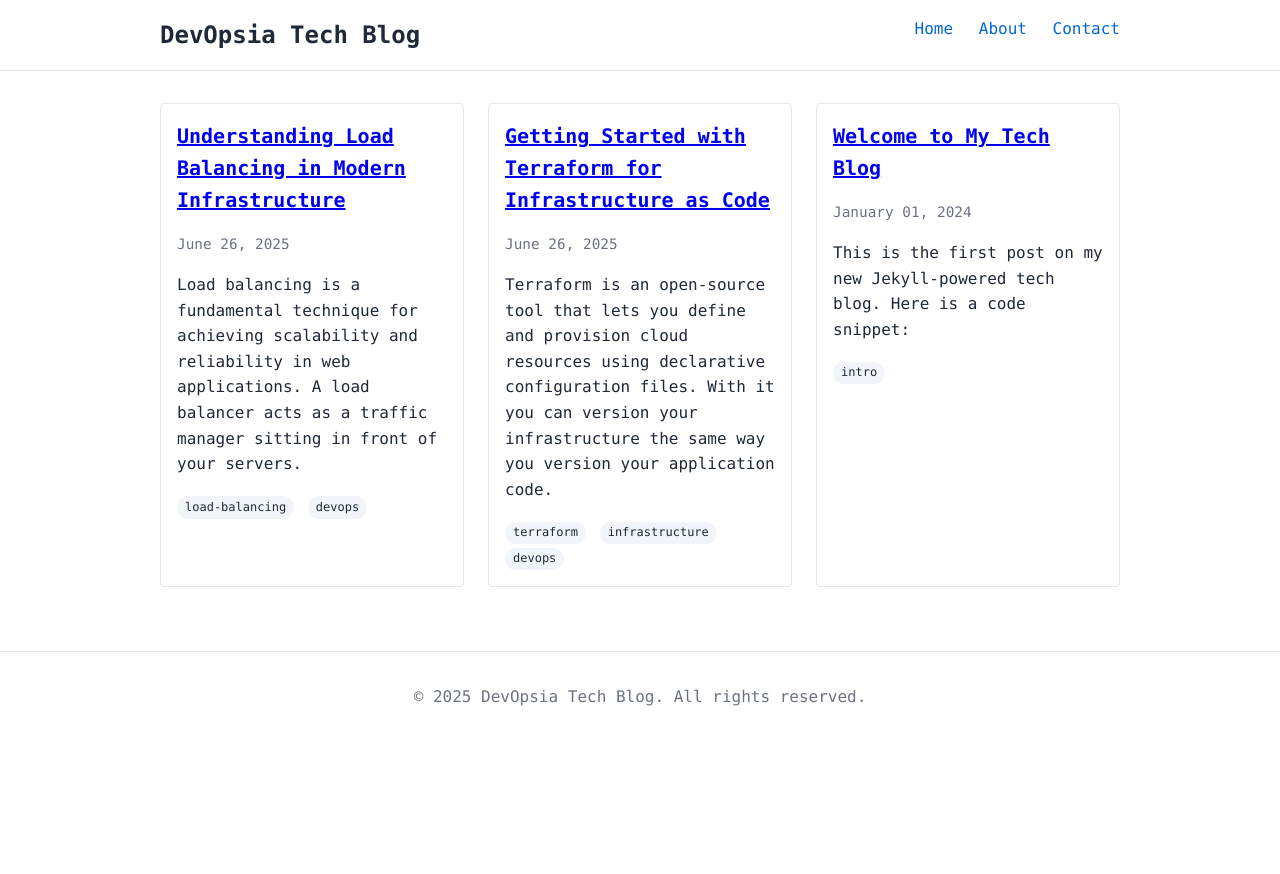
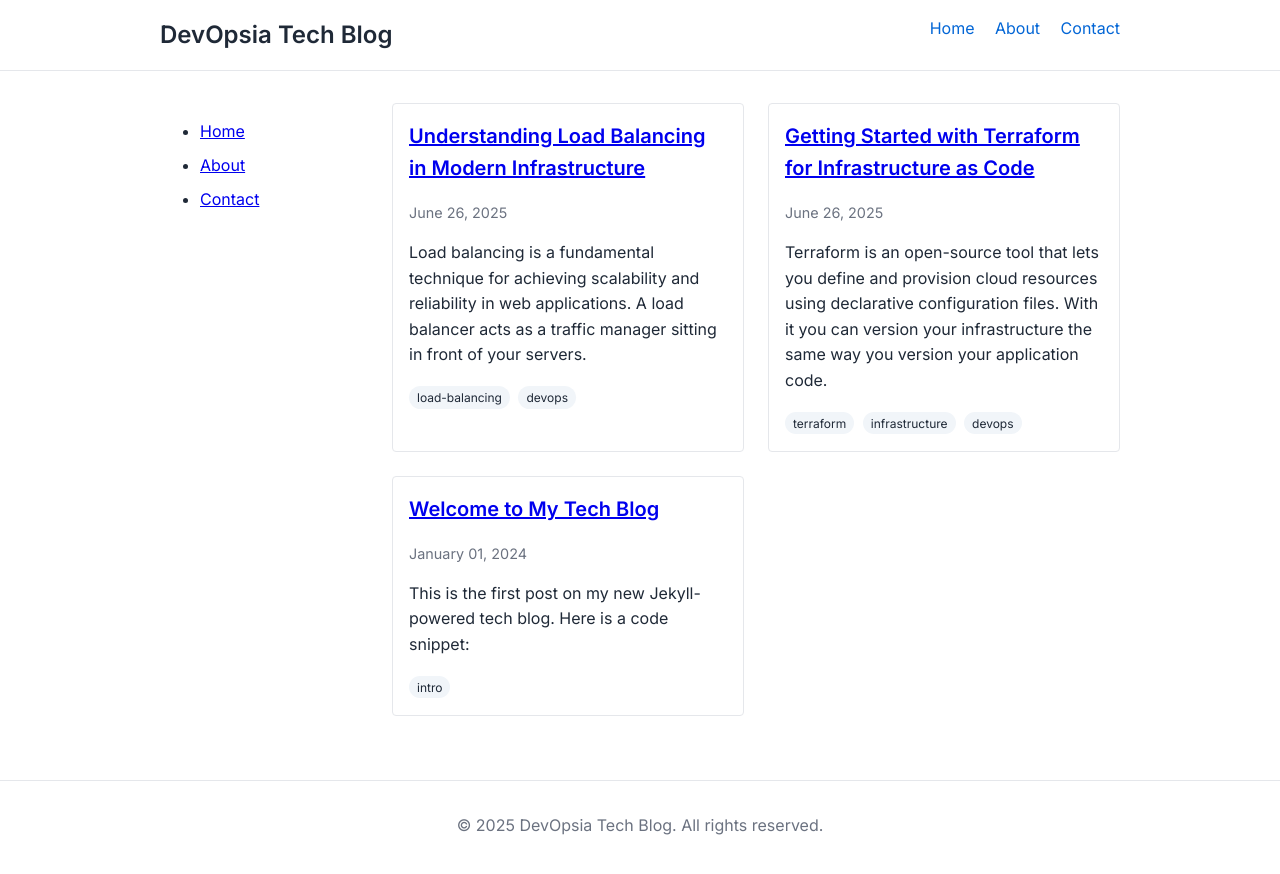
Before and after one commit to devopsiaco/devopsia.dev, a Jekyll site: the page built from index.html, in a window 1280 px wide. Shown: the top 874 px of the page. Built offline with Jekyll 4.4.1, drawn with Linux system fonts in a browser that asks for light colours; the list of posts is cut into pages by our own code.

Commit message:
Add sidebar layout and font updates

```diff
--- /dev/null
+++ b/_includes/sidebar.html
@@ -0,0 +1,7 @@
+<nav class="sidebar-nav">
+  <ul>
+    <li><a href="{{ '/' | relative_url }}">Home</a></li>
+    <li><a href="{{ '/about' | relative_url }}">About</a></li>
+    <li><a href="{{ '/contact' | relative_url }}">Contact</a></li>
+  </ul>
+</nav>
--- a/_layouts/default.html
+++ b/_layouts/default.html
@@ -12,7 +12,14 @@
 <body>
   {% include header.html %}
   <main class="container">
-    {{ content }}
+    <div class="layout">
+      <aside class="sidebar">
+        {% include sidebar.html %}
+      </aside>
+      <div class="content">
+        {{ content }}
+      </div>
+    </div>
   </main>
   {% include footer.html %}
 </body>
--- a/assets/css/style.css
+++ b/assets/css/style.css
@@ -1,5 +1,7 @@
+@import url('https://fonts.googleapis.com/css2?family=Inter:wght@300;400;600&display=swap');
+
 body {
-  font-family: ui-monospace, SFMono-Regular, Menlo, Monaco, Consolas, "Liberation Mono", "Courier New", monospace;
+  font-family: 'Inter', 'Roboto', 'Segoe UI', sans-serif;
   margin: 0;
   padding: 0;
   color: #1f2937;
@@ -109,3 +111,28 @@ body {
     margin: 0.5rem 0;
   }
 }
+
+.layout {
+  display: grid;
+  grid-template-columns: 200px 1fr;
+  gap: 2rem;
+}
+
+.sidebar {
+  position: sticky;
+  top: 1rem;
+  align-self: start;
+}
+
+.sidebar-nav {
+  list-style: none;
+  padding: 0;
+}
+
+.sidebar-nav li {
+  margin-bottom: 0.5rem;
+}
+
+.content {
+  min-width: 0;
+}
```
